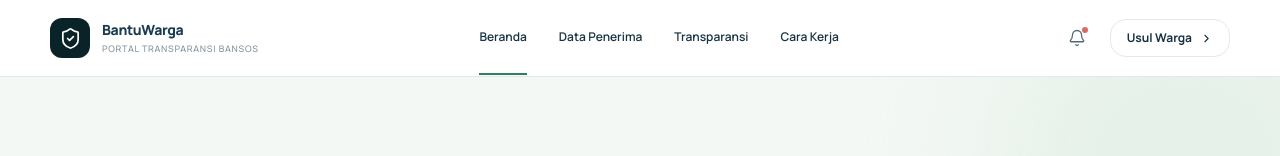
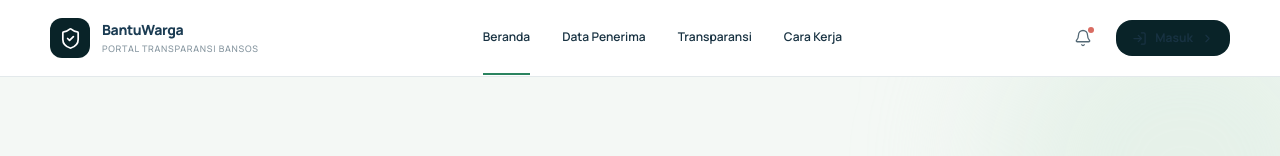
Before and after one commit to arifarhh/web-BantuWarga, a React (Vite) app: page / in a window 1280 px wide. Shown: the top 156 px of the page. Built offline with nearby package versions, Linux system fonts and the light colour scheme.

Commit message:
feat(navbar): replace proposal button with login

```diff
--- a/src/components/layout/Navbar.tsx
+++ b/src/components/layout/Navbar.tsx
@@ -7,6 +7,7 @@ import {
   ShieldCheck,
   Bell,
   ChevronDown,
+  LogIn,
 } from 'lucide-react'
 
 const navigation = [
@@ -54,7 +55,7 @@ export default function Navbar() {
       <div className="container flex h-[76px] items-center justify-between">
 
         {/* Logo */}
-        <a href="#beranda" className="flex shrink-0 items-center gap-3">
+        <Link to="/" className="flex shrink-0 items-center gap-3">
           <div className="flex h-10 w-10 items-center justify-center rounded-xl bg-[var(--dark-teal)] text-white">
             <ShieldCheck size={23} strokeWidth={1.8} />
           </div>
@@ -67,7 +68,7 @@ export default function Navbar() {
               PORTAL TRANSPARANSI BANSOS
             </p>
           </div>
-        </a>
+        </Link>
 
         {/* Desktop navigation */}
         <nav className="hidden items-center gap-8 md:flex">
@@ -104,10 +105,11 @@ export default function Navbar() {
           </button>
 
           <Link
-            to="/proposal"
-            className="inline-flex items-center gap-2 rounded-lg border border-[var(--line)] px-4 py-2.5 text-xs font-bold text-[var(--navy)] transition hover:border-[var(--green)] hover:bg-[var(--green-light)]"
+            to="/login"
+            className="inline-flex items-center gap-2 rounded-lg bg-[var(--dark-teal)] px-4 py-2.5 text-xs font-bold text-white transition hover:bg-[var(--teal)]"
           >
-            Usul Warga
+            <LogIn size={15} />
+            Masuk
             <ChevronDown size={13} className="-rotate-90" />
           </Link>
         </div>
@@ -152,11 +154,12 @@ export default function Navbar() {
             })}
 
             <Link
-              to="/proposal"
+              to="/login"
               onClick={() => setIsMenuOpen(false)}
-              className="mt-2 rounded-lg bg-[var(--dark-teal)] px-4 py-3 text-center text-sm font-bold text-white transition hover:bg-[var(--teal)]"
+              className="mt-2 inline-flex items-center justify-center gap-2 rounded-lg bg-[var(--dark-teal)] px-4 py-3 text-center text-sm font-bold text-white transition hover:bg-[var(--teal)]"
             >
-              Usul Warga
+              <LogIn size={16} />
+              Masuk
             </Link>
           </nav>
         </div>
```
